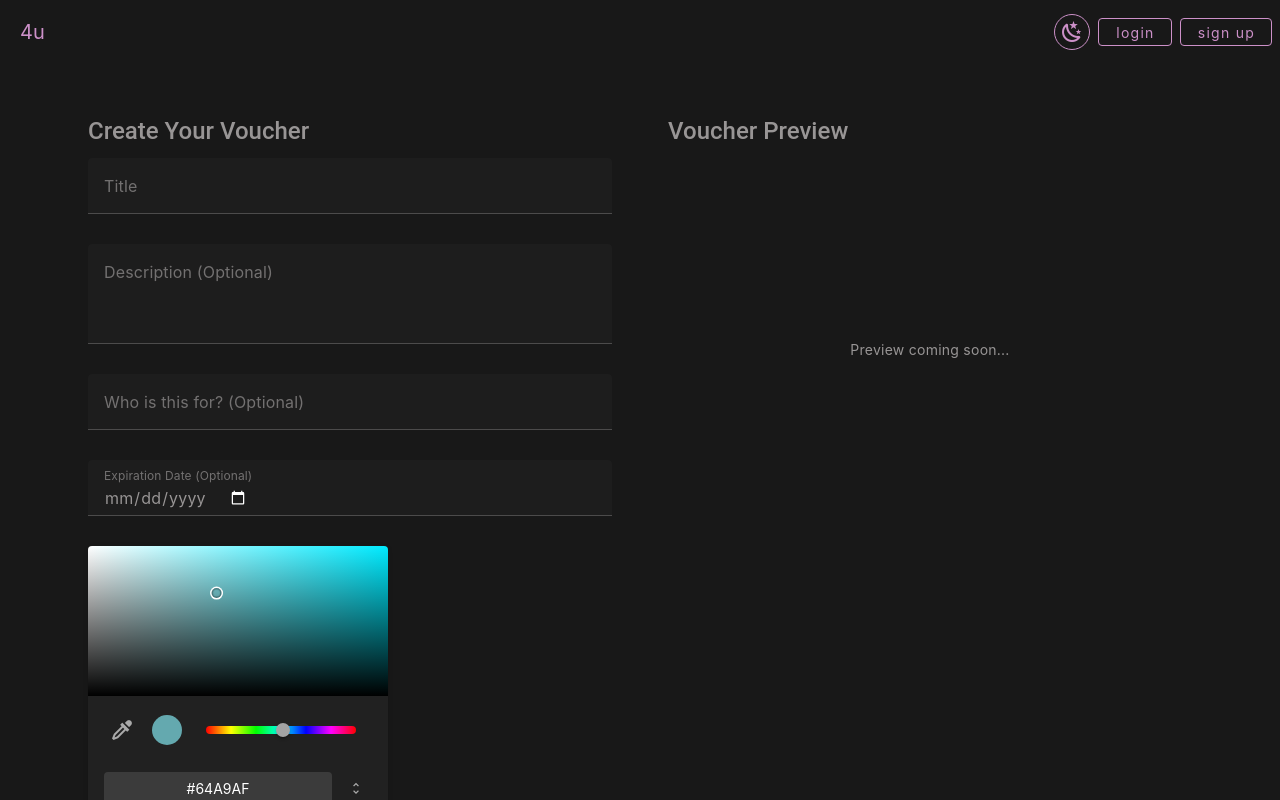
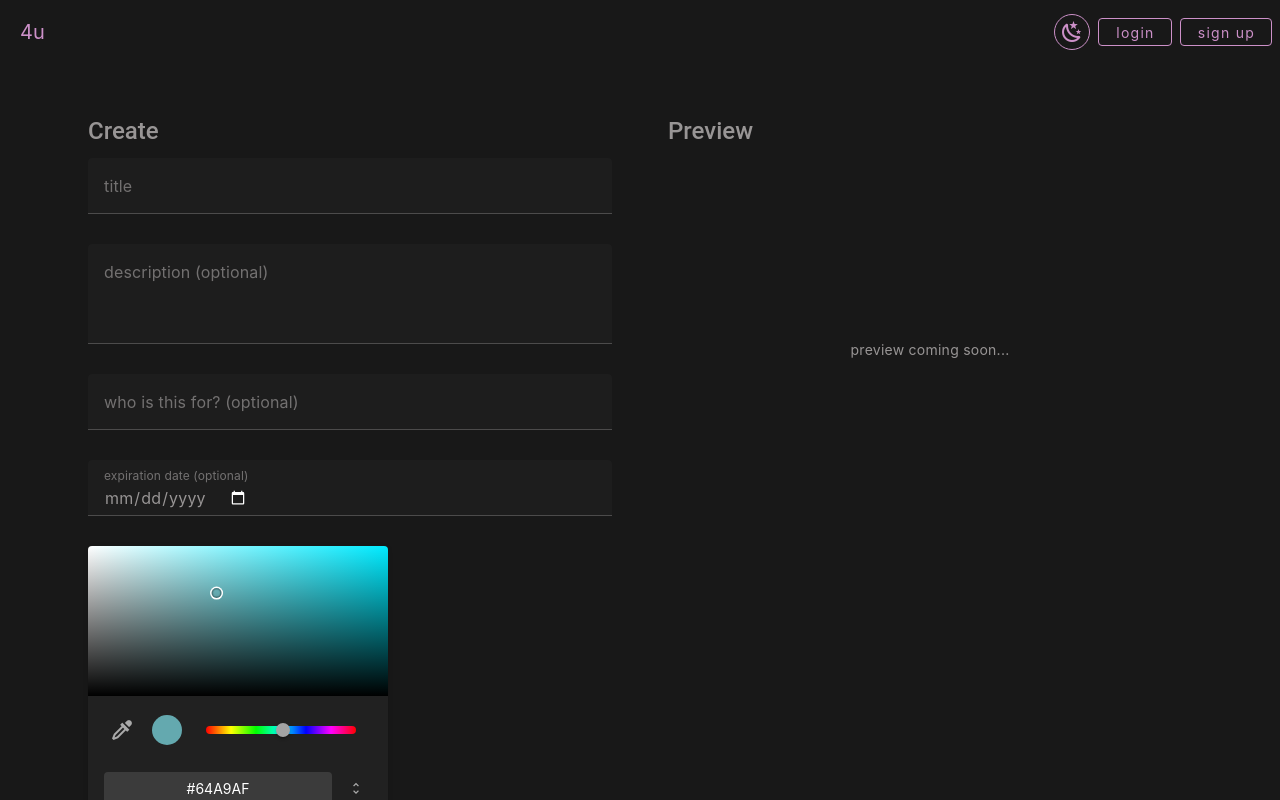
Before and after one commit to tiirent/voucher, a Vue app in the folder client/: page /create in a window 1280 px wide. Built offline with nearby package versions, Linux system fonts and the light colour scheme; no server answers.

Commit message:
save new voucher to db

```diff
--- a/client/src/views/CreateView.vue
+++ b/client/src/views/CreateView.vue
@@ -1,21 +1,55 @@
 <script setup lang="ts">
-import { ref } from 'vue'
+import { ref, onMounted } from 'vue'
 import { useRouter } from 'vue-router'
 import { Voucher } from '@/models/Voucher'
+import { supabase } from '@/lib/supabase'
+import { type User } from '@supabase/supabase-js'
 
 const router = useRouter()
+const voucherForm = ref(new Voucher())
+const loading = ref(false)
+const user = ref<User | null>(null)
 
-const voucherForm = ref(new Voucher())
-
-const loading = ref(false)
+onMounted(async () => {
+  const { data: { user: currentUser } } = await supabase.auth.getUser()
+  user.value = currentUser
+})
 
 const createVoucher = async () => {
+  if (!user.value) {
+    console.error('user is not authenticated')
+    alert('you have to be logged in to create a voucher')
+    return
+  }
   loading.value = true
   try {
-    // TODO: Implement API call to create voucher
-    console.log('Creating voucher:', voucherForm.value)
-    router.push('/manage')
+    const { error } = await supabase.from('vouchers').insert([
+      {
+        user_id: user.value.id,
+        title: voucherForm.value.title,
+        description: voucherForm.value.description,
+        expiry_date: voucherForm.value.expiryDate ? voucherForm.value.expiryDate : null,
+        theme_color: voucherForm.value.theme.color,
+        theme_emoji: voucherForm.value.theme.emoji,
+        recipient: voucherForm.value.recipient
+      }
+    ])
+    if (error) {
+      console.error('Supabase error details:', error)
+      if (error.code === '42501') {
+        console.error('RLS Error: The user_id does not match the authenticated user. Policy: ' + error.message + '. Check your Supabase policy settings.')
+      }
+      throw error
+    } else {
+      console.log('Voucher created successfully')
+      router.push('/manage')
+    }
   } catch (error) {
+    if (error instanceof Error) {
+      alert('Failed to create voucher: ' + error.message + '. Please check console for details.')
+    } else {
+      alert('Failed to create voucher: An unknown error occurred. Please check console for details.')
+    }
     console.error('Error creating voucher:', error)
   } finally {
     loading.value = false
@@ -32,36 +66,36 @@ const createVoucher = async () => {
         <v-col cols="12" md="6">
           <v-card color="transparent" flat>
             <v-card-title class="text-h5 px-4 pt-4">
-              Create Your Voucher
+              Create
             </v-card-title>
             <v-card-text>
               <v-form @submit.prevent="createVoucher">
                 <v-text-field
                   v-model="voucherForm.title"
-                  label="Title"
-                  placeholder="e.g., '10 Free Hugs', 'Movie Night'"
+                  label="title"
+                  placeholder="e.g., '10 free hugs', 'movie night'"
                   required
                   class="mb-2"
                 />
 
                 <v-textarea
                   v-model="voucherForm.description"
-                  label="Description (Optional)"
-                  placeholder="Add a personal message..."
+                  label="description (optional)"
+                  placeholder="add a personal message..."
                   rows="3"
                   class="mb-2"
                 />
 
                 <v-text-field
                   v-model="voucherForm.recipient"
-                  label="Who is this for? (Optional)"
-                  placeholder="Enter recipient's name"
+                  label="who is this for? (optional)"
+                  placeholder="enter recipient's name"
                   class="mb-2"
                 />
 
                 <v-text-field
                   v-model="voucherForm.expiryDate"
-                  label="Expiration Date (Optional)"
+                  label="expiration date (optional)"
                   type="date"
                   class="mb-2"
                 />
@@ -78,7 +112,7 @@ const createVoucher = async () => {
                     class="mr-2"
                     density="comfortable"
                     :loading="loading"
-                    @click="createVoucher">Create
+                    @click="createVoucher">create
                   </v-btn>
                 </div>
 
@@ -91,10 +125,10 @@ const createVoucher = async () => {
         <v-col cols="12" md="6">
           <v-card color="transparent" flat>
             <v-card-title class="text-h5 px-4 pt-4">
-              Voucher Preview
+              Preview
             </v-card-title>
             <v-card-text class="d-flex align-center justify-center" style="min-height: 400px;">
-              Preview coming soon...
+              preview coming soon...
             </v-card-text>
           </v-card>
         </v-col>
```
